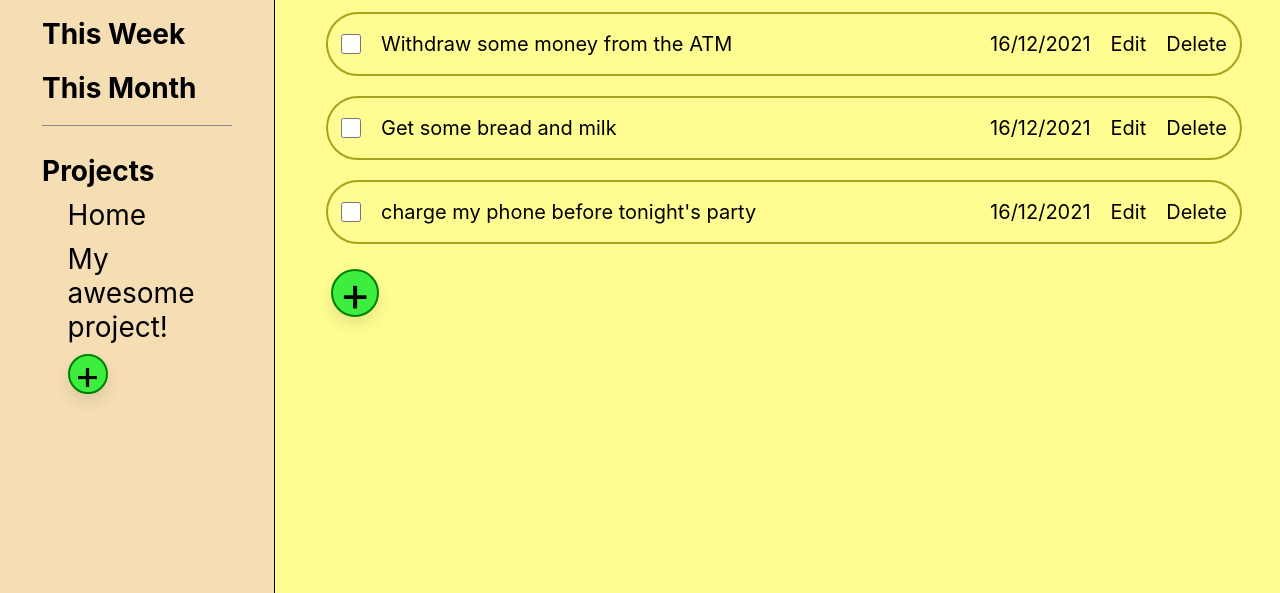
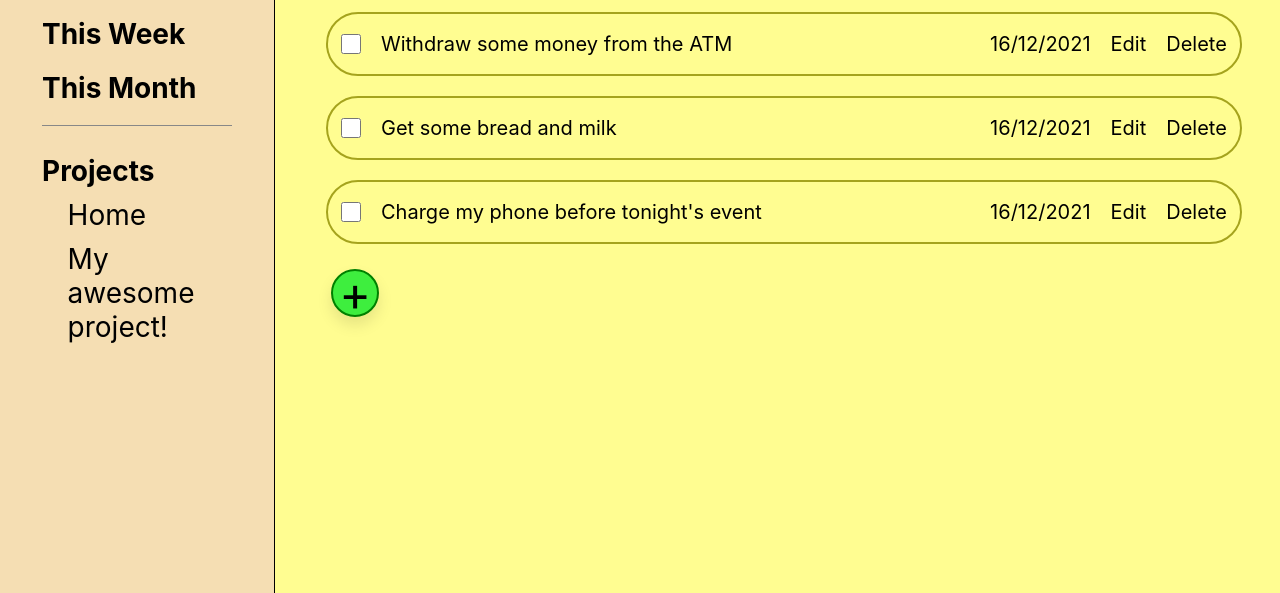
Before and after one commit to Zynade/todo-list, a website built with webpack: page dist/index.html in a window 1280 px wide. Shown: the part 207-800 px from the top of the page. Built offline with nearby package versions, Linux system fonts and the light colour scheme.

Commit message:
slight changes

```diff
--- a/dist/index.html
+++ b/dist/index.html
@@ -18,13 +18,13 @@
                 <div class="sidebar-tab">Today</div>
                 <div class="sidebar-tab">This Week</div>
                 <div class="sidebar-tab">This Month</div>
-                <div class="projects-tab sidebar-tab">
+                <div class="sidebar-tab" id="projects-tab">
                     <hr id="sidebar-line-break">
                     Projects
                     <ul class="projects-list">
                         <li>Home</li>
                         <li>My awesome project!</li>
-                        <li id="new-project-button">+</li>
+                        <!-- <li id="new-project-button">+</li> -->
                     </ul>
                 </div>
             </div>
@@ -58,7 +58,7 @@
                     <div class="task-item">
                         <div class="task-item-lhs">
                             <input type="checkbox" class="checkbox">
-                            <div class="task-item-title">charge my phone before tonight's party</div>
+                            <div class="task-item-title">Charge my phone before tonight's event</div>
                         </div>
                         <div class="task-item-rhs">
                             <div class="task-item-duedate">16/12/2021</div>
```
